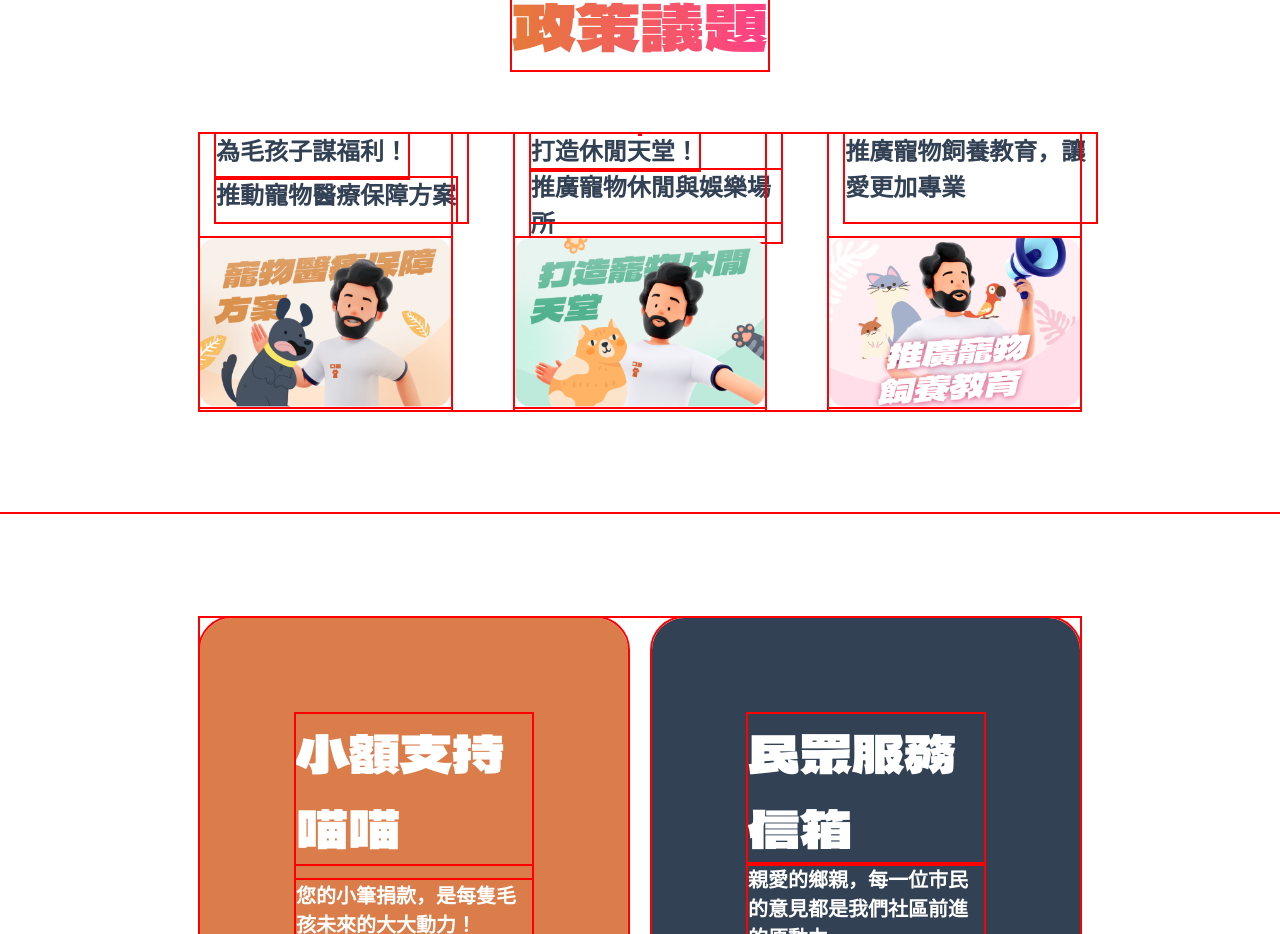
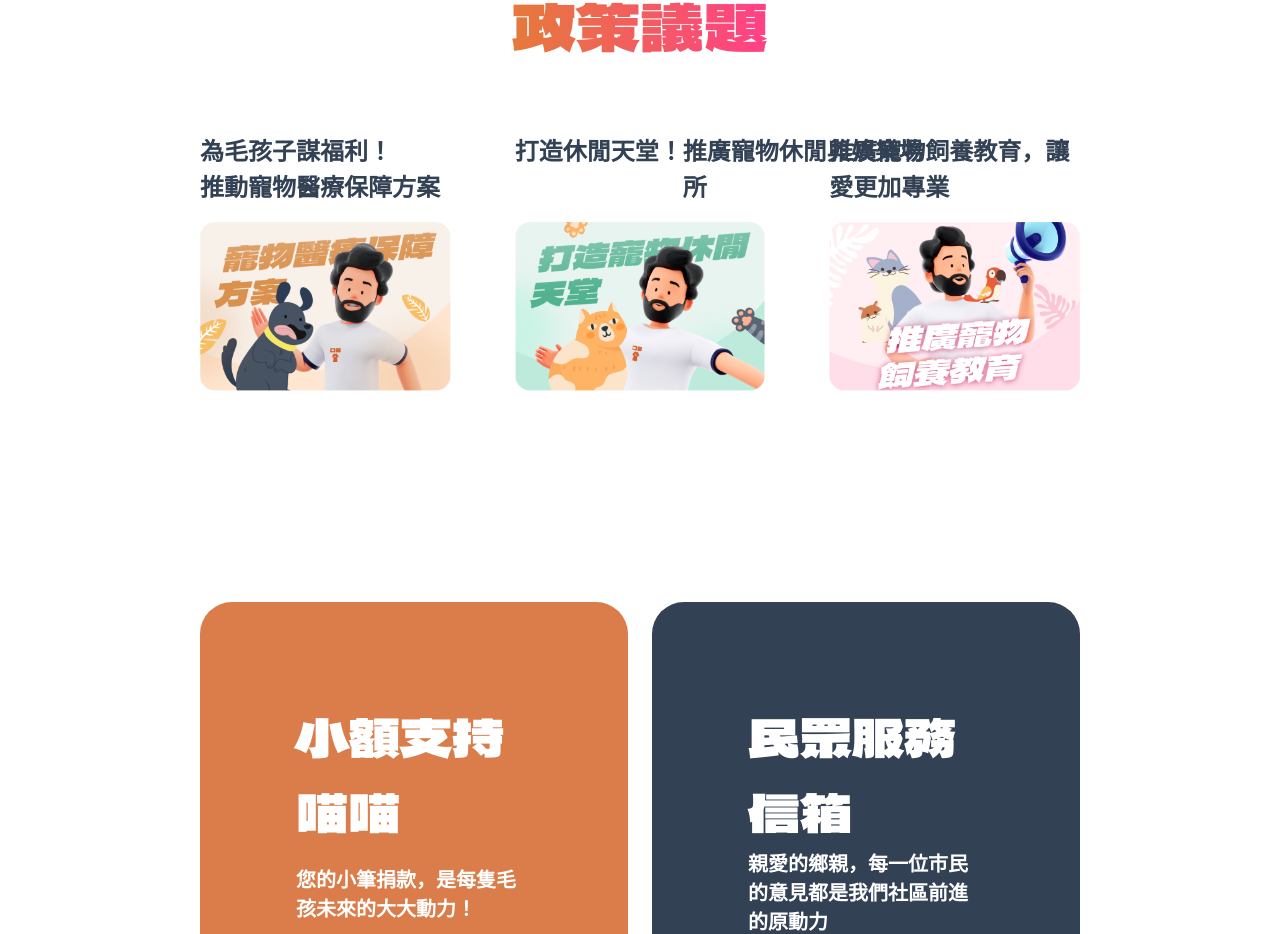
Before and after one commit to minilabmemo/f2e-election-person, a React (Create React App) app: page / in a window 1280 px wide. Shown: the part 3058-3992 px from the top of the page. Built offline with nearby package versions, Linux system fonts and the light colour scheme; a web font is replaced by a local one.

Commit message:
🐛 Fix: overflow scroll 375 bug

```diff
--- a/src/App.tsx
+++ b/src/App.tsx
@@ -15,22 +15,7 @@ function App() {
       setIsImageLoaded(true);
     };
   }, []);
-  useEffect(() => {
-    if (process.env.REACT_APP_DEBUG_MODE === "true") {
-      checkOverflow();
-    }
-    return () => {
-    };
-  }, []);
 
-  const checkOverflow = () => {
-    document.querySelectorAll('*').forEach((elem) => {
-      const elementWithOffsetWidth = elem as HTMLElement; // Type assertion
-      if (elementWithOffsetWidth.offsetWidth > document.documentElement.offsetWidth) {
-        console.log('Problem child: ', elementWithOffsetWidth);
-      }
-    });
-  };
   return (
     <div className="App">
 
--- a/src/layouts/content.scss
+++ b/src/layouts/content.scss
@@ -204,6 +204,7 @@ main {
       flex-direction: column;
       justify-content: center;
       align-items: center;
+
     }
 
 
@@ -272,6 +273,8 @@ section {
       width: 100%;
       flex-wrap: wrap;
       height: 8.8rem;
+      flex-direction: column;
+
     }
   }
 
--- a/src/layouts/content.tsx
+++ b/src/layouts/content.tsx
@@ -69,7 +69,7 @@ export const Content = () => {
         <div className="m-t-medium"></div>
         <div className="policies content-wrap">
           <div className="policy">
-            <div className="group m-x-16 m-b-16">
+            <div className="group ">
               <h4 className="m-0">為毛孩子謀福利！</h4>
               <h4 className="m-0">推動寵物醫療保障方案</h4>
             </div>
@@ -77,14 +77,14 @@ export const Content = () => {
             <div className="photo"> <img src={p1_photo} alt="policy_photo" /></div>
           </div>
           <div className="policy">
-            <div className="group m-x-16 m-b-16">
+            <div className="group ">
               <h4 className="m-0">打造休閒天堂！</h4>
               <h4 className="m-0">  推廣寵物休閒與娛樂場所</h4>
             </div>
             <div className="photo"><img src={p2_photo} alt="policy_photo" /></div>
           </div>
           <div className="policy">
-            <div className="group m-x-16 m-b-16 fixed-h">
+            <div className="group  fixed-h">
               <h4 className="m-0">推廣寵物飼養教育，讓愛更加專業</h4>
 
             </div>
--- a/src/styles/partials/layouts/_base.scss
+++ b/src/styles/partials/layouts/_base.scss
@@ -15,8 +15,6 @@ body {
 .base {
   background-color: rgb(236, 235, 234);
   margin: auto;
-
-  // overflow: hidden; //FIXME
 }
 
 .container {
--- a/src/styles/partials/layouts/_my_reset.scss
+++ b/src/styles/partials/layouts/_my_reset.scss
@@ -42,10 +42,10 @@ h1, h2, h3, h4, h5, h6 {
 
 
 //debug use
-* {
-  outline: 2px solid red !important;
-  ;
-}
+// * {
+//   outline: 2px solid red !important;
+//   ;
+// }
 
 // * {
 //   background-color: rgb(0 100 0/0.1);
```
